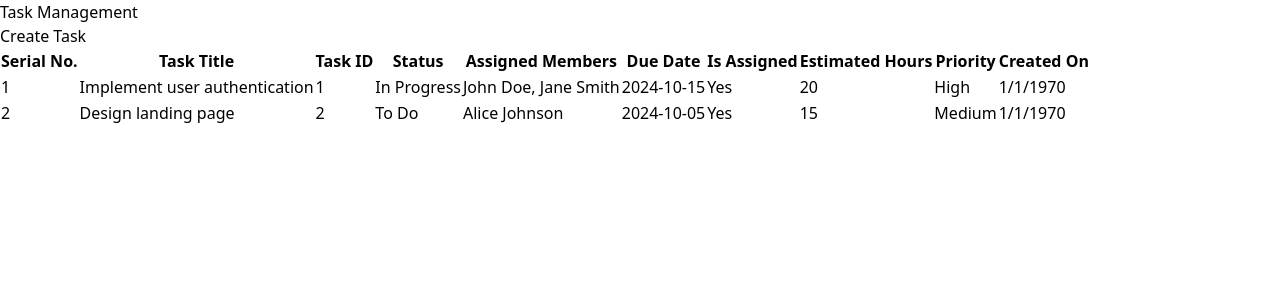
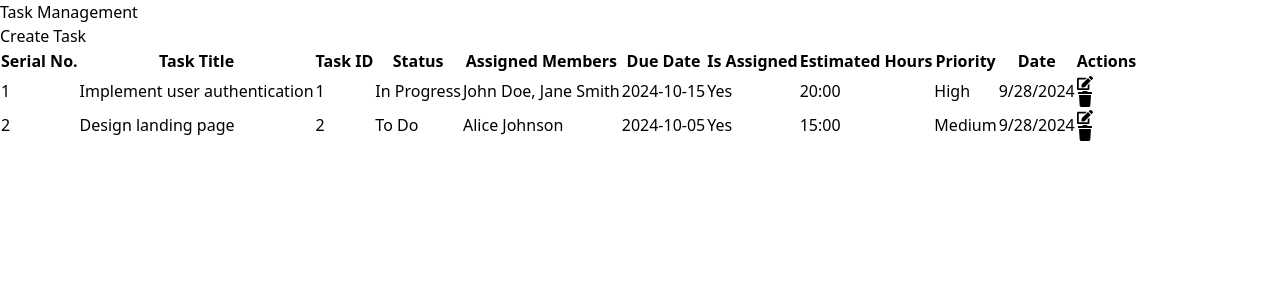
Before and after one commit to lokeshchauhan2801/Task-Management-App, a React (Vite) app: page / in a window 1280 px wide. Shown: the top 300 px of the page. Built offline with nearby package versions, Linux system fonts and the light colour scheme.

Commit message:
delete and edit feature added

```diff
--- a/package.json
+++ b/package.json
@@ -12,10 +12,13 @@
   "dependencies": {
     "@reduxjs/toolkit": "^2.2.7",
     "classnames": "^2.5.1",
+    "formik": "^2.4.6",
     "react": "^18.3.1",
     "react-dom": "^18.3.1",
+    "react-icons": "^5.3.0",
     "react-redux": "^9.1.2",
-    "vite-plugin-svgr": "^4.2.0"
+    "vite-plugin-svgr": "^4.2.0",
+    "yup": "^1.4.0"
   },
   "devDependencies": {
     "@eslint/js": "^9.9.0",
--- a/src/components/TaskForm.jsx
+++ b/src/components/TaskForm.jsx
@@ -24,6 +24,7 @@ const assignedOptions = [
   { label: "True", value: "true" },
   { label: "False", value: "false" },
 ];
+
 // eslint-disable-next-line react/prop-types
 const TaskForm = ({ onSaveClick, onCancelClick }) => {
   const [task, setTask] = useState({
@@ -41,9 +42,8 @@ const TaskForm = ({ onSaveClick, onCancelClick }) => {
     setTask({ ...task, [name]: value });
   };
 
-  const handleSubmit = (e) => {
-    e.preventDefault();
-    addTask(task);
+  const handleSave = () => {
+    onSaveClick(task); // Call the passed onSaveClick function with the task data
     setTask({
       title: "",
       status: "To Do",
@@ -53,6 +53,11 @@ const TaskForm = ({ onSaveClick, onCancelClick }) => {
       estimatedHours: 0,
       priority: "Low",
     });
+  };
+
+  const handleSubmit = (e) => {
+    e.preventDefault();
+    handleSave(); // Call the handleSave function
   };
 
   return (
--- a/src/components/TasksTable.jsx
+++ b/src/components/TasksTable.jsx
@@ -1,4 +1,7 @@
-const TaskTable = ({ tasks }) => {
+// components/TaskTable.jsx
+import { FaEdit, FaTrash } from 'react-icons/fa'; // Import icons
+
+const TaskTable = ({ tasks, onEdit, onDelete }) => {
   return (
     <div className="overflow-x-auto">
       <table className="tasks-table">
@@ -13,7 +16,8 @@ const TaskTable = ({ tasks }) => {
             <th>Is Assigned</th>
             <th>Estimated Hours</th>
             <th>Priority</th>
-            <th>Created On</th>
+            <th>Date</th>
+            <th>Actions</th> {/* Add Actions header */}
           </tr>
         </thead>
         <tbody className="text-gray-600 text-sm font-light">
@@ -33,7 +37,19 @@ const TaskTable = ({ tasks }) => {
               <td>{task.isAssigned ? "Yes" : "No"}</td>
               <td>{task.estimatedHours}</td>
               <td>{task.priority}</td>
-              <td>{new Date(task.id).toLocaleDateString()}</td>
+              <td>{new Date(task.createdOn).toLocaleDateString()}</td>
+
+              {/* Action buttons for edit and delete */}
+              <td className="py-3 px-6 text-left whitespace-nowrap">
+                <FaEdit
+                  className="cursor-pointer text-blue-600"
+                  onClick={() => onEdit(task)}
+                />
+                <FaTrash
+                  className="cursor-pointer text-red-600 ml-2"
+                  onClick={() => onDelete(task.id)}
+                />
+              </td>
             </tr>
           ))}
         </tbody>
--- a/src/pages/TasksPage.jsx
+++ b/src/pages/TasksPage.jsx
@@ -2,7 +2,7 @@ import { useState } from "react";
 import TaskForm from "../components/TaskForm";
 import TaskTable from "../components/TasksTable";
 
-const data = [
+const initialData = [
   {
     id: 1,
     title: "Implement user authentication",
@@ -10,7 +10,7 @@ const data = [
     assignedMembers: ["John Doe", "Jane Smith"],
     dueDate: "2024-10-15",
     isAssigned: true,
-    estimatedHours: 20,
+    estimatedHours: "20:00", // Adjusted to match time format
     priority: "High",
     createdOn: "2024-09-28",
   },
@@ -21,19 +21,41 @@ const data = [
     assignedMembers: ["Alice Johnson"],
     dueDate: "2024-10-05",
     isAssigned: true,
-    estimatedHours: 15,
+    estimatedHours: "15:00", // Adjusted to match time format
     priority: "Medium",
     createdOn: "2024-09-28",
   },
 ];
+
 const TasksPage = () => {
   const [isTaskModalOpen, setIsTaskModalOpen] = useState(false);
-  const [tasks, setTasks] = useState(data);
+  const [tasks, setTasks] = useState(initialData);
+  const [editingTask, setEditingTask] = useState(null);
 
   const addTask = (newTask) => {
     setTasks([...tasks, { ...newTask, id: Date.now() }]);
   };
-  const handleToggleTaskModal = () => [setIsTaskModalOpen(!isTaskModalOpen)];
+
+  const updateTask = (updatedTask) => {
+    setTasks((prevTasks) =>
+      prevTasks.map((task) => (task.id === updatedTask.id ? updatedTask : task))
+    );
+  };
+
+  const handleToggleTaskModal = () => {
+    setIsTaskModalOpen(!isTaskModalOpen);
+    setEditingTask(null); // Reset editing task when toggling modal
+  };
+
+  const handleEditTask = (task) => {
+    setEditingTask(task);
+    setIsTaskModalOpen(true); // Open modal for editing
+  };
+
+  const handleDeleteTask = (taskId) => {
+    setTasks(tasks.filter((task) => task.id !== taskId));
+  };
+
   return (
     <div className="max-w-screen-2xl mx-auto p-4">
       <div className="flex items-center justify-between mb-4">
@@ -44,10 +66,16 @@ const TasksPage = () => {
       </div>
 
       <div className="min-h-[calc(100vh-100px)]">
-        <TaskTable tasks={tasks} />
+        <TaskTable tasks={tasks} onEdit={handleEditTask} onDelete={handleDeleteTask} />
       </div>
 
-      {isTaskModalOpen && <TaskForm onSaveClick={addTask} onCancelClick={handleToggleTaskModal} />}
+      {isTaskModalOpen && (
+        <TaskForm
+          onSaveClick={editingTask ? updateTask : addTask}
+          onCancelClick={handleToggleTaskModal}
+          initialValues={editingTask} // Pass initial values for editing
+        />
+      )}
     </div>
   );
 };
```
Also changed, not shown: 1 other file (tests, documents, lock files or other folders).
